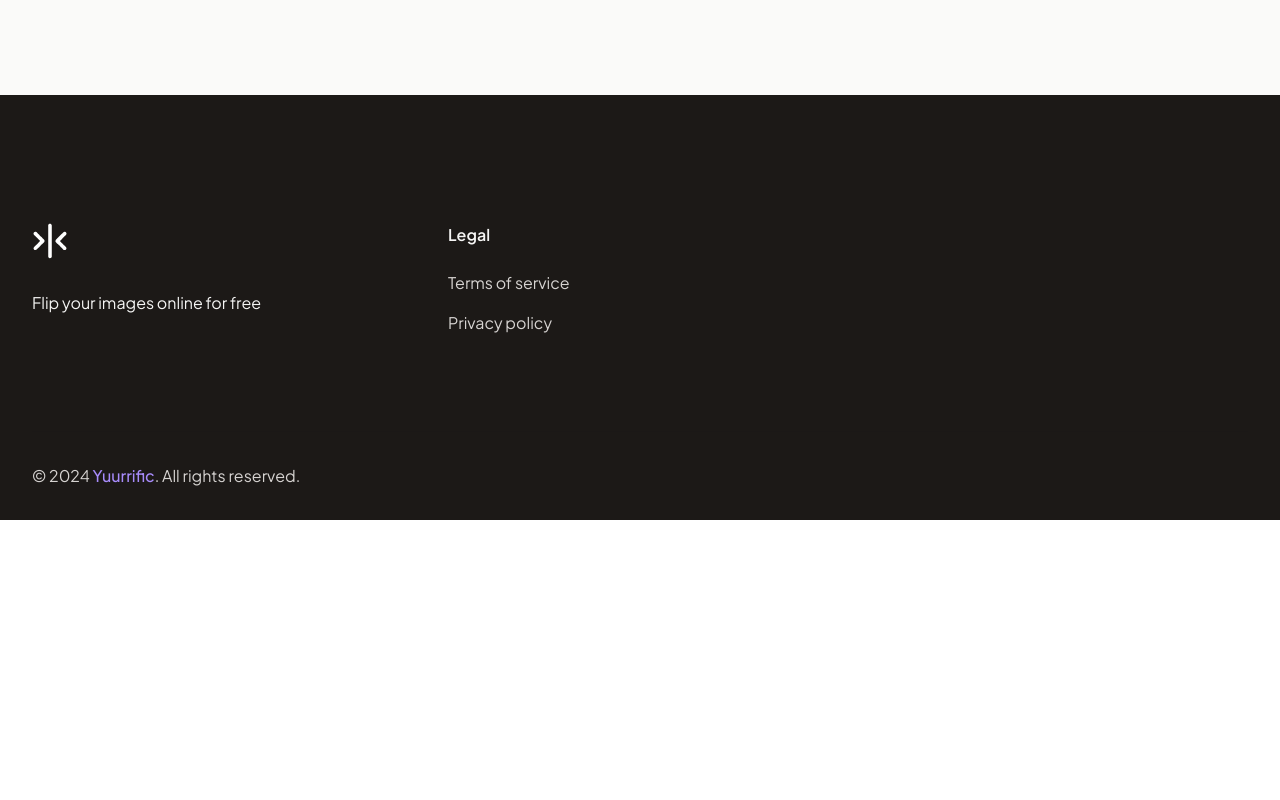
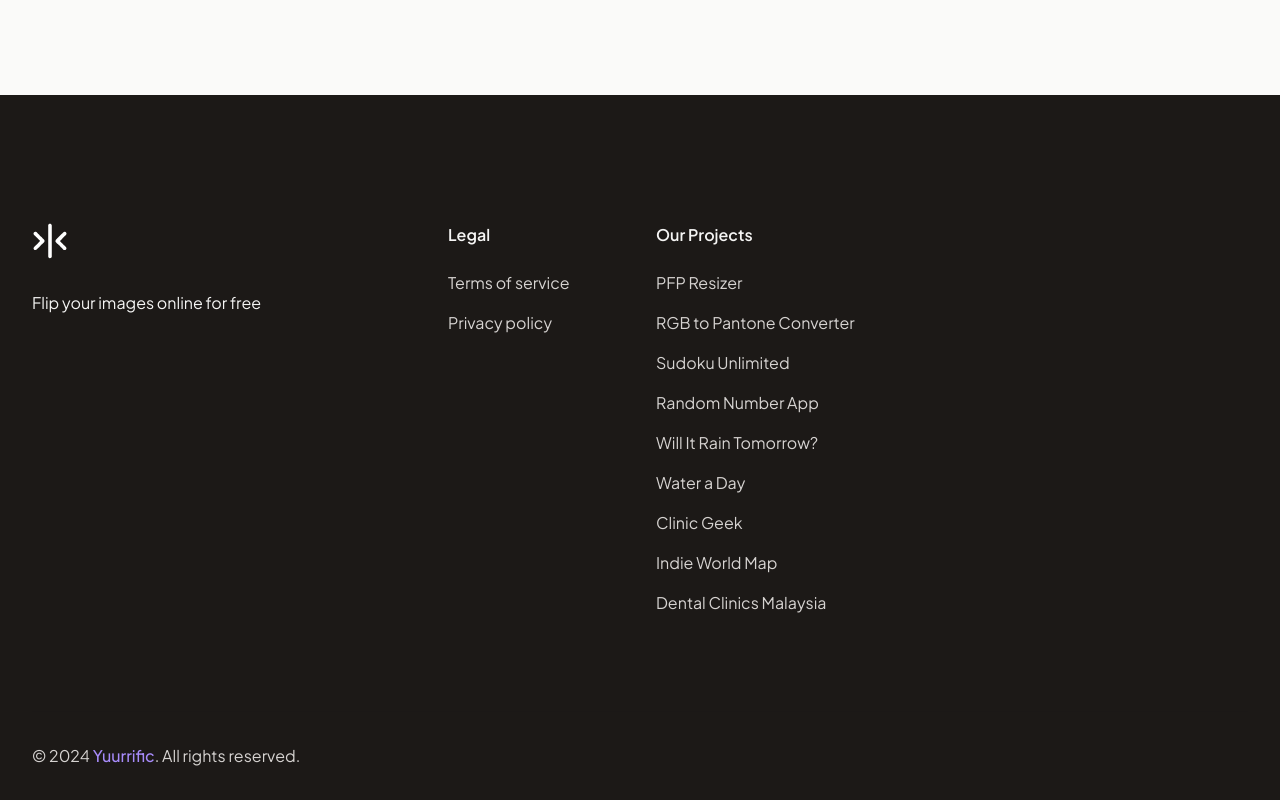
Before and after one commit to swsalim/flipanimage, a Next.js app: page / in a window 1280 px wide. Shown: the part 3025-3825 px from the top of the page. Before the commit the page ends 3545 px from the top, so only its background shows below. Built offline with nearby package versions, Linux system fonts and the light colour scheme; no server answers.

Commit message:
update footer

```diff
--- a/components/footer.tsx
+++ b/components/footer.tsx
@@ -13,6 +13,44 @@ const navigation = {
     { name: 'Terms of service', href: '/legal/terms-and-conditions' },
     { name: 'Privacy policy', href: '/legal/privacy-policy' },
   ],
+  projects: [
+    {
+      name: 'PFP Resizer',
+      href: 'https://www.pfpresizer.com/',
+    },
+    {
+      name: 'RGB to Pantone Converter',
+      href: 'https://www.rgbtopantone.com/',
+    },
+    {
+      name: 'Sudoku Unlimited',
+      href: 'https://sudokuunlimited.com/',
+    },
+    {
+      name: 'Random Number App',
+      href: 'https://www.randomnumberapp.com/',
+    },
+    {
+      name: 'Will It Rain Tomorrow?',
+      href: 'https://www.willitraintomorrow.com/',
+    },
+    {
+      name: 'Water a Day',
+      href: 'https://www.wateraday.com/',
+    },
+    {
+      name: 'Clinic Geek',
+      href: 'https://www.clinicgeek.com/',
+    },
+    {
+      name: 'Indie World Map',
+      href: 'https://www.indieworldmap.com/',
+    },
+    {
+      name: 'Dental Clinics Malaysia',
+      href: 'https://www.dentalclinicclosetome.my/',
+    },
+  ],
 };
 
 interface FooterProps extends ComponentProps<'footer'> {
@@ -20,6 +58,8 @@ interface FooterProps extends ComponentProps<'footer'> {
 }
 
 export default function Footer({ className, ...props }: FooterProps) {
+  const currentYear = new Date().getFullYear();
+
   return (
     <footer className={cn('bg-gray-900', className)} {...props}>
       <div className="mx-auto max-w-7xl px-6 pb-8 pt-16 sm:pt-24 lg:px-8 lg:pt-32">
@@ -47,11 +87,27 @@ export default function Footer({ className, ...props }: FooterProps) {
                 </ul>
               </div>
             </div>
+            <div className="md:col-span-2 md:grid md:gap-8">
+              <div className="md:mt-0">
+                <h3 className="text-base/6 font-semibold text-gray-100">Our Projects</h3>
+                <ul role="list" className="mt-6 space-y-4">
+                  {navigation.projects.map((item) => (
+                    <li key={item.name}>
+                      <Link
+                        href={item.href}
+                        className="text-base/6 text-gray-300 transition hover:text-violet-400">
+                        {item.name}
+                      </Link>
+                    </li>
+                  ))}
+                </ul>
+              </div>
+            </div>
           </div>
         </div>
         <div className="mt-16 border-t border-gray-900/10 pt-8 sm:mt-20 lg:mt-24">
           <p className="text-base/6 text-gray-300">
-            &copy; 2024{' '}
+            &copy; {currentYear}{' '}
             <a
               href="https://www.yuurrific.com?ref=flipanimage"
               className="font-medium text-violet-400 transition hover:text-violet-400"
```
